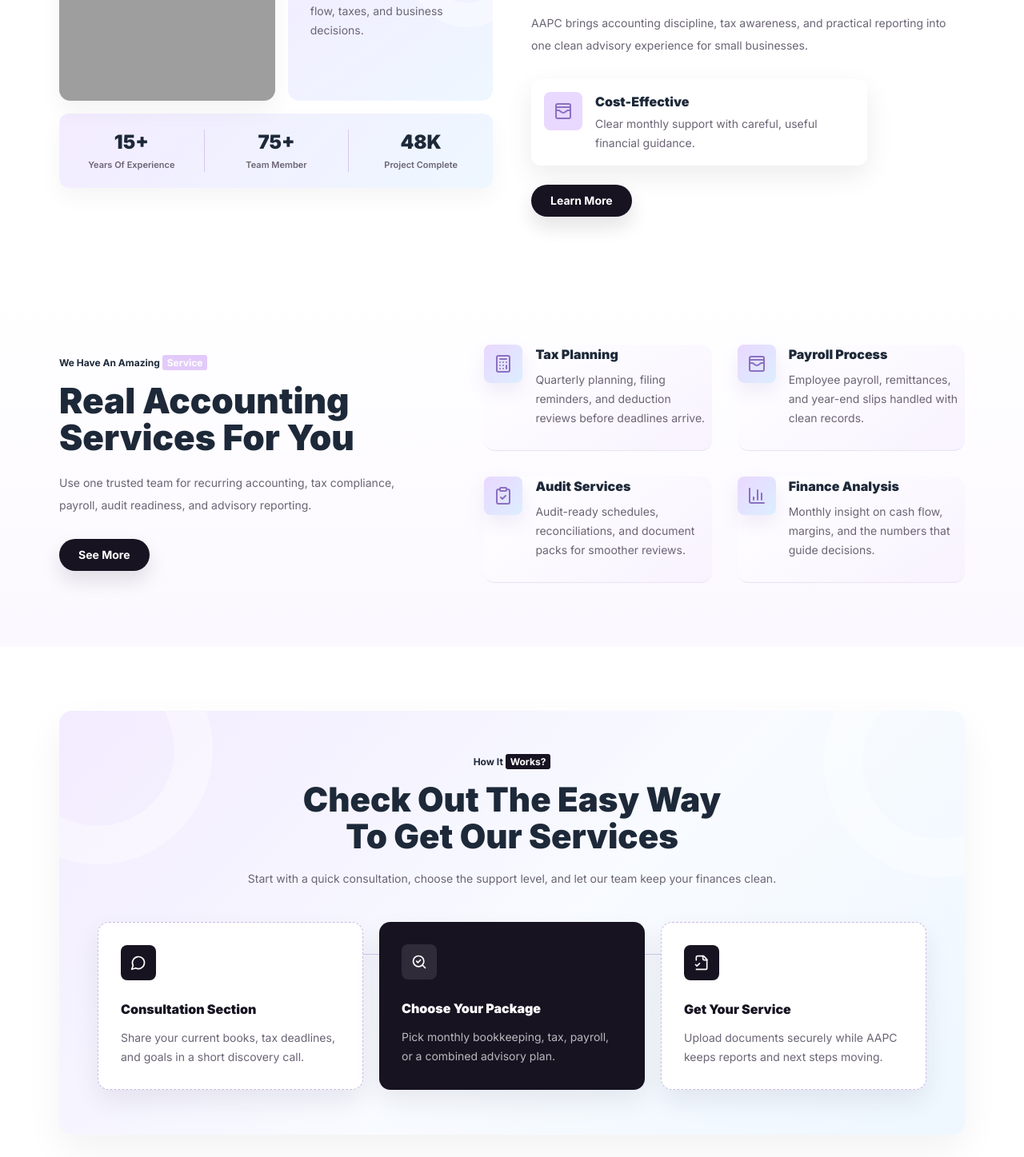
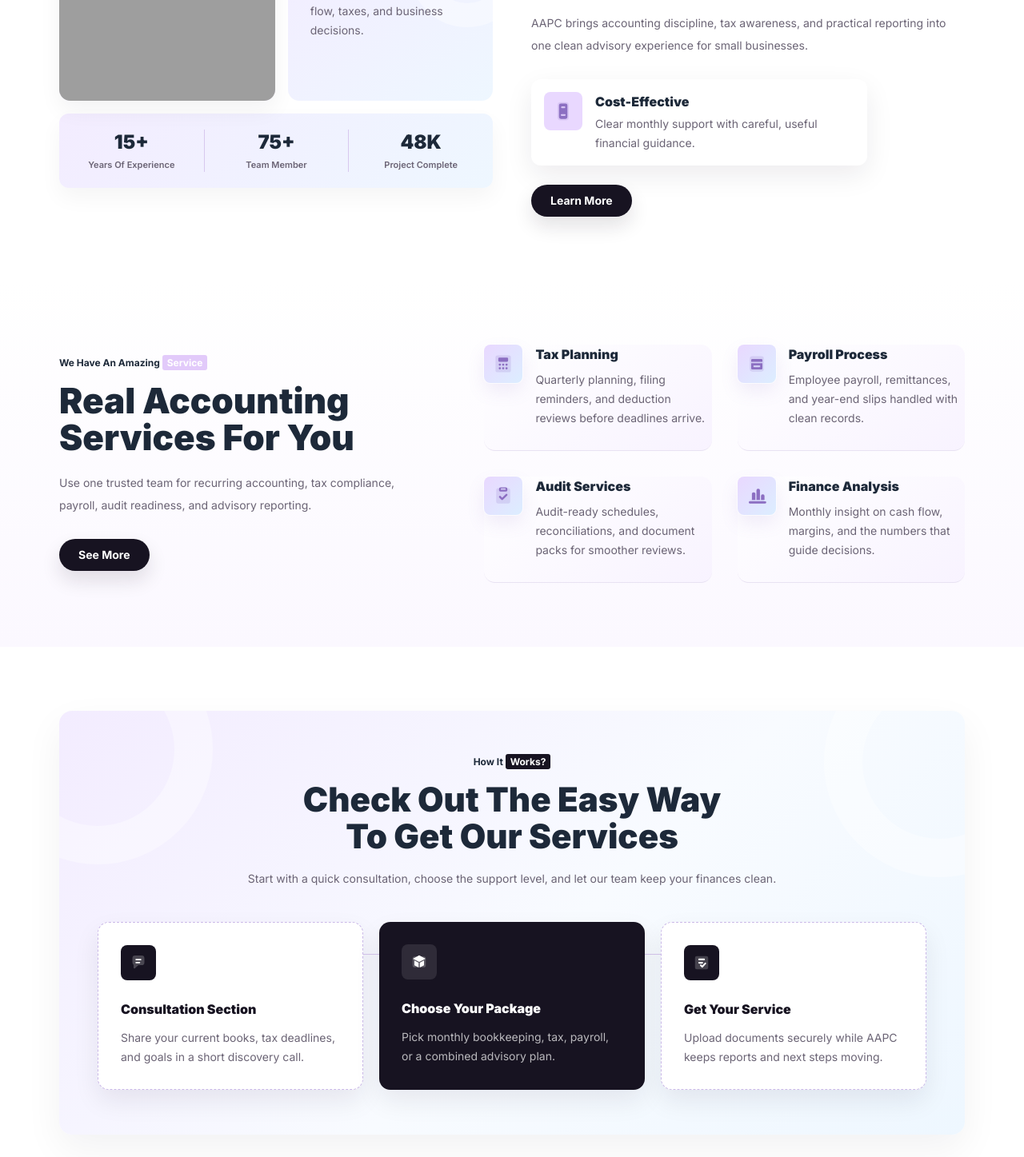
Before and after one commit to saifalimughal32/AAPC, a Next.js app: page / in a window 1280 px wide. Shown: the part 1303-2750 px from the top of the page at 80% size. Built offline with nearby package versions, Linux system fonts and the light colour scheme; grey boxes are pictures that could not be loaded.

Commit message:
Use filled custom brand icons

```diff
--- a/components/home.tsx
+++ b/components/home.tsx
@@ -4,33 +4,15 @@ import { AnimatePresence, motion, useReducedMotion, useScroll, useTransform } fr
 import Image from "next/image";
 import {
   ArrowRight,
-  BadgeDollarSign,
-  BarChart3,
-  BookOpenCheck,
-  BriefcaseBusiness,
-  Calculator,
-  Check,
   ChevronDown,
   ChevronLeft,
   ChevronRight,
-  CircleDollarSign,
-  ClipboardCheck,
-  FileCheck2,
-  Landmark,
   Mail,
   MapPin,
   Menu,
-  MessageCircle,
-  Newspaper,
   Phone,
-  PieChart,
   Play,
   Plus,
-  SearchCheck,
-  ShieldCheck,
-  Sparkles,
-  UserCheck,
-  WalletCards,
   X,
 } from "lucide-react";
 import { useEffect, useRef, useState } from "react";
@@ -87,6 +69,92 @@ function Highlight({ children, dark = false }: { children: React.ReactNode; dark
     <span className={`rounded-[3px] px-1.5 py-0.5 ${dark ? "bg-[#171321] text-white" : "bg-[#e2cafa] text-white"}`}>
       {children}
     </span>
+  );
+}
+
+type FilledIconProps = {
+  className?: string;
+};
+
+function CostIcon({ className = "h-6 w-6" }: FilledIconProps) {
+  return (
+    <svg viewBox="0 0 32 32" aria-hidden="true" className={className}>
+      <path fill="currentColor" d="M8 7.5A4.5 4.5 0 0 1 12.5 3h7A4.5 4.5 0 0 1 24 7.5v17a4.5 4.5 0 0 1-4.5 4.5h-7A4.5 4.5 0 0 1 8 24.5v-17Z" opacity=".18" />
+      <path fill="currentColor" d="M12.75 5h6.5A2.75 2.75 0 0 1 22 7.75v16.5A2.75 2.75 0 0 1 19.25 27h-6.5A2.75 2.75 0 0 1 10 24.25V7.75A2.75 2.75 0 0 1 12.75 5Zm1.5 4.25a1.25 1.25 0 1 0 0 2.5h3.5a1.25 1.25 0 1 0 0-2.5h-3.5Zm-.5 13.5h4.5a1.25 1.25 0 1 0 0-2.5h-4.5a1.25 1.25 0 1 0 0 2.5Z" />
+      <path fill="currentColor" d="M16 13c-2.34 0-4 1.25-4 3s1.66 3 4 3 4-1.25 4-3-1.66-3-4-3Zm0 1.8c.78 0 1.35.42 1.35 1.2S16.78 17.2 16 17.2s-1.35-.42-1.35-1.2.57-1.2 1.35-1.2Z" opacity=".92" />
+    </svg>
+  );
+}
+
+function TaxPlanningIcon({ className = "h-6 w-6" }: FilledIconProps) {
+  return (
+    <svg viewBox="0 0 32 32" aria-hidden="true" className={className}>
+      <path fill="currentColor" d="M8 4h16a3 3 0 0 1 3 3v18a3 3 0 0 1-3 3H8a3 3 0 0 1-3-3V7a3 3 0 0 1 3-3Z" opacity=".18" />
+      <path fill="currentColor" d="M9 8.5A1.5 1.5 0 0 1 10.5 7h11A1.5 1.5 0 0 1 23 8.5v3a1.5 1.5 0 0 1-1.5 1.5h-11A1.5 1.5 0 0 1 9 11.5v-3Zm2.2 7.1a1.6 1.6 0 1 1 0 3.2 1.6 1.6 0 0 1 0-3.2Zm4.8 0a1.6 1.6 0 1 1 0 3.2 1.6 1.6 0 0 1 0-3.2Zm4.8 0a1.6 1.6 0 1 1 0 3.2 1.6 1.6 0 0 1 0-3.2Zm-9.6 5.2a1.6 1.6 0 1 1 0 3.2 1.6 1.6 0 0 1 0-3.2Zm4.8 0a1.6 1.6 0 1 1 0 3.2 1.6 1.6 0 0 1 0-3.2Zm4.8 0a1.6 1.6 0 1 1 0 3.2 1.6 1.6 0 0 1 0-3.2Z" />
+    </svg>
+  );
+}
+
+function PayrollIcon({ className = "h-6 w-6" }: FilledIconProps) {
+  return (
+    <svg viewBox="0 0 32 32" aria-hidden="true" className={className}>
+      <path fill="currentColor" d="M6 8.5A3.5 3.5 0 0 1 9.5 5h13A3.5 3.5 0 0 1 26 8.5v15a3.5 3.5 0 0 1-3.5 3.5h-13A3.5 3.5 0 0 1 6 23.5v-15Z" opacity=".18" />
+      <path fill="currentColor" d="M9.5 9h13A1.5 1.5 0 0 1 24 10.5V13H8v-2.5A1.5 1.5 0 0 1 9.5 9Zm-1.5 6h16v7.5a1.5 1.5 0 0 1-1.5 1.5h-13A1.5 1.5 0 0 1 8 22.5V15Zm4.25 3.25a1.25 1.25 0 1 0 0 2.5h7.5a1.25 1.25 0 1 0 0-2.5h-7.5Z" />
+      <path fill="currentColor" d="M10 11.25h12v1H10v-1Z" opacity=".5" />
+    </svg>
+  );
+}
+
+function AuditIcon({ className = "h-6 w-6" }: FilledIconProps) {
+  return (
+    <svg viewBox="0 0 32 32" aria-hidden="true" className={className}>
+      <path fill="currentColor" d="M9 5h14a3 3 0 0 1 3 3v16a3 3 0 0 1-3 3H9a3 3 0 0 1-3-3V8a3 3 0 0 1 3-3Z" opacity=".18" />
+      <path fill="currentColor" d="M12.5 4h7A2.5 2.5 0 0 1 22 6.5V8a2 2 0 0 1-2 2h-8a2 2 0 0 1-2-2V6.5A2.5 2.5 0 0 1 12.5 4Zm1 3.5h5a1 1 0 1 0 0-2h-5a1 1 0 1 0 0 2Zm8.2 8.15-6.15 6.15a1.45 1.45 0 0 1-2.05 0l-3.15-3.15a1.45 1.45 0 0 1 2.05-2.05l2.12 2.12 5.13-5.12a1.45 1.45 0 1 1 2.05 2.05Z" />
+    </svg>
+  );
+}
+
+function FinanceIcon({ className = "h-6 w-6" }: FilledIconProps) {
+  return (
+    <svg viewBox="0 0 32 32" aria-hidden="true" className={className}>
+      <path fill="currentColor" d="M5 24.5A2.5 2.5 0 0 0 7.5 27h17a2.5 2.5 0 0 0 0-5h-17A2.5 2.5 0 0 0 5 24.5Z" opacity=".18" />
+      <path fill="currentColor" d="M9 13.25A2.25 2.25 0 0 1 11.25 11h.5A2.25 2.25 0 0 1 14 13.25V22H9v-8.75Zm6.5-5A2.25 2.25 0 0 1 17.75 6h.5a2.25 2.25 0 0 1 2.25 2.25V22h-5V8.25ZM22 16.25A2.25 2.25 0 0 1 24.25 14h.5A2.25 2.25 0 0 1 27 16.25V22h-5v-5.75ZM6 24h22a1.5 1.5 0 0 1 0 3H6a1.5 1.5 0 0 1 0-3Z" />
+    </svg>
+  );
+}
+
+function ConsultationIcon({ className = "h-5 w-5" }: FilledIconProps) {
+  return (
+    <svg viewBox="0 0 32 32" aria-hidden="true" className={className}>
+      <path fill="currentColor" d="M6 8.5A4.5 4.5 0 0 1 10.5 4h11A4.5 4.5 0 0 1 26 8.5v7A4.5 4.5 0 0 1 21.5 20H16l-5.8 5.2A1.3 1.3 0 0 1 8 24.23V19.5A4.5 4.5 0 0 1 6 15.75V8.5Z" opacity=".22" />
+      <path fill="currentColor" d="M11 10.75a1.25 1.25 0 0 1 1.25-1.25h7.5a1.25 1.25 0 1 1 0 2.5h-7.5A1.25 1.25 0 0 1 11 10.75Zm0 5a1.25 1.25 0 0 1 1.25-1.25h5.5a1.25 1.25 0 1 1 0 2.5h-5.5A1.25 1.25 0 0 1 11 15.75Z" />
+    </svg>
+  );
+}
+
+function PackageIcon({ className = "h-5 w-5" }: FilledIconProps) {
+  return (
+    <svg viewBox="0 0 32 32" aria-hidden="true" className={className}>
+      <path fill="currentColor" d="M5 10.5A3.5 3.5 0 0 1 8.5 7h15a3.5 3.5 0 0 1 3.5 3.5v11A3.5 3.5 0 0 1 23.5 25h-15A3.5 3.5 0 0 1 5 21.5v-11Z" opacity=".22" />
+      <path fill="currentColor" d="m16 5 10.5 5.5L16 16 5.5 10.5 16 5Zm-8 8.6 7 3.65v8.1l-7-3.75v-8Zm16 0v8l-7 3.75v-8.1l7-3.65Z" />
+    </svg>
+  );
+}
+
+function DeliveryIcon({ className = "h-5 w-5" }: FilledIconProps) {
+  return (
+    <svg viewBox="0 0 32 32" aria-hidden="true" className={className}>
+      <path fill="currentColor" d="M8 5h16a3 3 0 0 1 3 3v16a3 3 0 0 1-3 3H8a3 3 0 0 1-3-3V8a3 3 0 0 1 3-3Z" opacity=".2" />
+      <path fill="currentColor" d="M10.5 10.5A1.5 1.5 0 0 1 12 9h8a1.5 1.5 0 0 1 0 3h-8a1.5 1.5 0 0 1-1.5-1.5Zm0 5.5a1.5 1.5 0 0 1 1.5-1.5h5a1.5 1.5 0 0 1 0 3h-5a1.5 1.5 0 0 1-1.5-1.5Zm12.68.25a1.35 1.35 0 0 1 .07 1.9l-5.18 5.55a1.35 1.35 0 0 1-1.95.03l-2.45-2.45a1.35 1.35 0 0 1 1.91-1.91l1.46 1.46 4.22-4.52a1.35 1.35 0 0 1 1.92-.06Z" />
+    </svg>
+  );
+}
+
+function FilledCheckIcon({ className = "h-5 w-5" }: FilledIconProps) {
+  return (
+    <svg viewBox="0 0 24 24" aria-hidden="true" className={className}>
+      <path fill="currentColor" d="M12 2.25a9.75 9.75 0 1 0 0 19.5 9.75 9.75 0 0 0 0-19.5Zm4.42 7.47-5.18 5.72a1.25 1.25 0 0 1-1.83.03l-2.38-2.38a1.25 1.25 0 0 1 1.77-1.77l1.45 1.45 4.31-4.77a1.25 1.25 0 1 1 1.86 1.72Z" />
+    </svg>
   );
 }
 
@@ -467,7 +535,7 @@ export function AboutSection() {
           <h2 className="mt-4 max-w-[460px] text-[38px] font-black leading-[1.05] md:text-[44px]">Your Financial Partner For Success</h2>
           <p className="mt-5 max-w-[530px] text-sm leading-7 text-[#6B6475]">AAPC brings accounting discipline, tax awareness, and practical reporting into one clean advisory experience for small businesses.</p>
           <div className="mt-7 flex max-w-[420px] gap-4 rounded-[12px] bg-white p-4 shadow-[0_12px_34px_rgba(23,19,33,0.08)]">
-            <span className="inline-flex h-12 w-12 shrink-0 items-center justify-center rounded-lg bg-[#E9D8FF] text-[#8c6fc2]"><WalletCards /></span>
+            <span className="inline-flex h-12 w-12 shrink-0 items-center justify-center rounded-lg bg-[#E9D8FF] text-[#8c6fc2]"><CostIcon className="h-7 w-7" /></span>
             <div>
               <h3 className="font-black">Cost-Effective</h3>
               <p className="mt-1 text-sm leading-6 text-[#6B6475]">Clear monthly support with careful, useful financial guidance.</p>
@@ -481,10 +549,10 @@ export function AboutSection() {
 }
 
 const serviceItems = [
-  { title: "Tax Planning", icon: Calculator, desc: "Quarterly planning, filing reminders, and deduction reviews before deadlines arrive." },
-  { title: "Payroll Process", icon: WalletCards, desc: "Employee payroll, remittances, and year-end slips handled with clean records." },
-  { title: "Audit Services", icon: ClipboardCheck, desc: "Audit-ready schedules, reconciliations, and document packs for smoother reviews." },
-  { title: "Finance Analysis", icon: BarChart3, desc: "Monthly insight on cash flow, margins, and the numbers that guide decisions." },
+  { title: "Tax Planning", icon: TaxPlanningIcon, desc: "Quarterly planning, filing reminders, and deduction reviews before deadlines arrive." },
+  { title: "Payroll Process", icon: PayrollIcon, desc: "Employee payroll, remittances, and year-end slips handled with clean records." },
+  { title: "Audit Services", icon: AuditIcon, desc: "Audit-ready schedules, reconciliations, and document packs for smoother reviews." },
+  { title: "Finance Analysis", icon: FinanceIcon, desc: "Monthly insight on cash flow, margins, and the numbers that guide decisions." },
 ];
 
 export function ServicesSection() {
@@ -514,8 +582,8 @@ export function ServicesSection() {
                 className="group sticky top-[112px] rounded-[14px] border border-[#E8E2F2] bg-[linear-gradient(145deg,#ffffff_0%,#f8f3ff_100%)] p-5 shadow-[0_14px_34px_rgba(23,19,33,0.065)] transition hover:border-[#d2bdeb] hover:shadow-[0_22px_48px_rgba(23,19,33,0.12)] sm:static sm:border-x-0 sm:border-t-0 sm:bg-transparent sm:p-0 sm:pb-7 sm:shadow-none sm:hover:shadow-none"
               >
                 <div className="flex gap-4">
-                  <span className="inline-flex h-12 w-12 shrink-0 items-center justify-center rounded-lg bg-[linear-gradient(135deg,#E9D8FF_0%,#DCEEFF_100%)] text-[#8c6fc2] shadow-[0_10px_22px_rgba(140,111,194,0.12)]">
-                    <Icon className="h-6 w-6 transition duration-300 group-hover:-translate-y-0.5 group-hover:scale-110" />
+                  <span className="inline-flex h-12 w-12 shrink-0 items-center justify-center rounded-lg bg-[linear-gradient(135deg,#E9D8FF_0%,#DCEEFF_100%)] text-[#8c6fc2] shadow-[0_10px_22px_rgba(140,111,194,0.12)] ring-1 ring-white/70">
+                    <Icon className="h-7 w-7 transition duration-300 group-hover:-translate-y-0.5 group-hover:scale-110" />
                   </span>
                   <div>
                     <h3 className="text-base font-black">{item.title}</h3>
@@ -534,9 +602,9 @@ export function ServicesSection() {
 export function WorksSection() {
   const reduceMotion = useReducedMotion();
   const steps = [
-    { title: "Consultation Section", icon: MessageCircle, dark: false, desc: "Share your current books, tax deadlines, and goals in a short discovery call." },
-    { title: "Choose Your Package", icon: SearchCheck, dark: true, desc: "Pick monthly bookkeeping, tax, payroll, or a combined advisory plan." },
-    { title: "Get Your Service", icon: FileCheck2, dark: false, desc: "Upload documents securely while AAPC keeps reports and next steps moving." },
+    { title: "Consultation Section", icon: ConsultationIcon, dark: false, desc: "Share your current books, tax deadlines, and goals in a short discovery call." },
+    { title: "Choose Your Package", icon: PackageIcon, dark: true, desc: "Pick monthly bookkeeping, tax, payroll, or a combined advisory plan." },
+    { title: "Get Your Service", icon: DeliveryIcon, dark: false, desc: "Upload documents securely while AAPC keeps reports and next steps moving." },
   ];
   return (
     <motion.section {...revealProps(Boolean(reduceMotion))} variants={fadeUp} className="bg-white py-14 md:py-20">
@@ -580,7 +648,7 @@ export function WorksSection() {
                 >
                   <span className={`inline-flex h-11 w-11 items-center justify-center rounded-lg ${step.dark ? "bg-white/10" : "bg-[#171321] text-white"}`}>
                     <motion.span initial={reduceMotion ? false : { scale: 0.9 }} whileInView={{ scale: 1 }} viewport={{ once: true }} transition={{ duration: 0.35, delay: index * 0.1 + 0.12, ease: premiumEase }}>
-                      <Icon className="h-5 w-5 transition duration-300 group-hover:scale-110" />
+                      <Icon className="h-6 w-6 transition duration-300 group-hover:scale-110" />
                     </motion.span>
                   </span>
                   <h3 className="mt-6 font-black">{step.title}</h3>
@@ -679,7 +747,7 @@ export function PricingSection() {
               <ul className="grid min-h-[220px] content-start gap-4 px-2 pb-6 pt-9 text-[15px] font-semibold tracking-[-0.02em] text-[#40364c] md:min-h-[240px]">
                 {plan.features.map((feature) => (
                   <li key={feature} className="flex items-center gap-2.5">
-                    <Check className="h-4 w-4 shrink-0 text-[#b28de2]" />
+                    <FilledCheckIcon className="h-5 w-5 shrink-0 text-[#b28de2]" />
                     {feature}
                   </li>
                 ))}
```
Also changed, not shown: components/ui/testimonial-1.tsx (+20 -6 lines).
